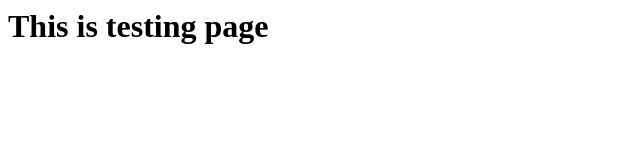
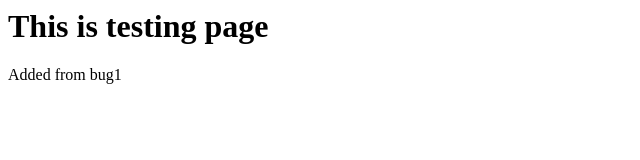
Before and after one commit to ojaswaghe/testing, a plain HTML site: page index.html in a window 1280 px wide. Shown: the whole page, without its empty margins (0-640 px from the left). Drawn offline with Linux system fonts and the light colour scheme.

Commit message:
changed index.html from bug1

```diff
--- a/index.html
+++ b/index.html
@@ -5,7 +5,7 @@
 
   </head>
   <body>
-
+	<p1> Added from bug1 </p1>
 
  </body>
 
```
